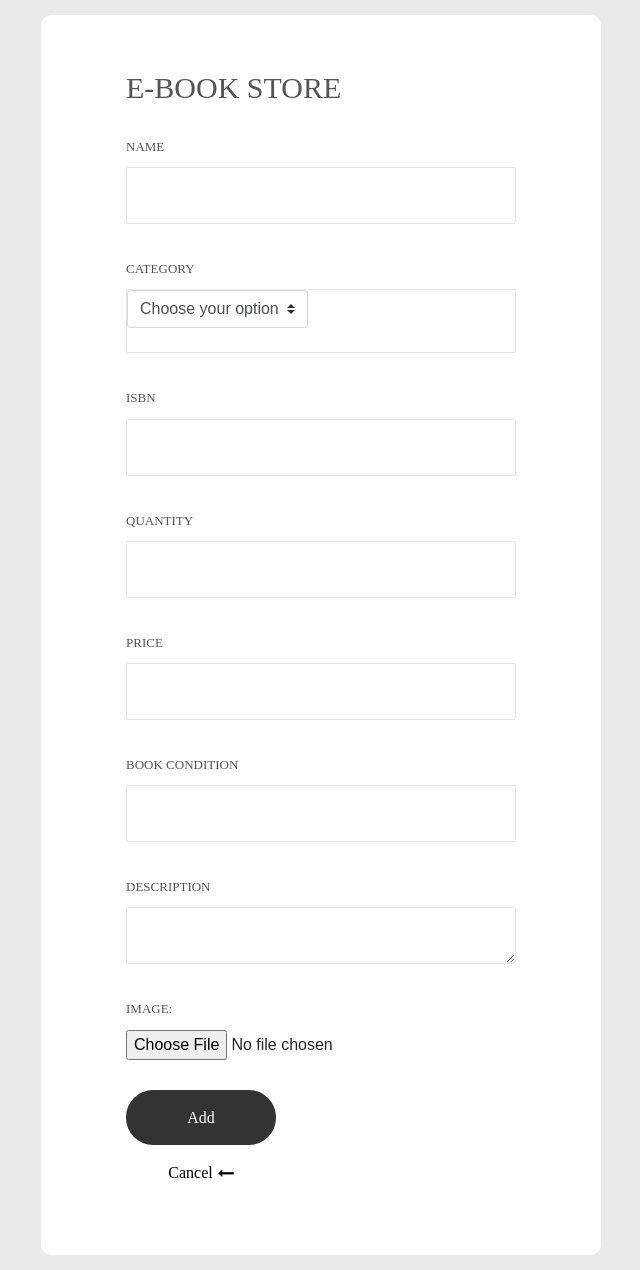
After one commit to gerges-hanna/BookStore, a PHP site: page /BookStore/FronEnd/addBook.php in a window 1280 px wide. The commit adds this page. Shown: the whole page, without its empty margins (319-959 px from the left). Run offline with PHP 8.4, Linux system fonts and the light colour scheme; some web fonts are replaced.

Commit message:
FrontEndFullConnect 3

```diff
--- a/FronEnd/Supp.php
+++ b/FronEnd/Supp.php
@@ -59,7 +59,7 @@
         <li>
 
             <?php
-                include_once 'C:/xampp/htdocs/BookStore/PagesController/CategoryController.php';
+                include_once '../PagesController/CategoryController.php';
                 $t=new CategoryController();
                 $t->ShowCategory();
             ?>
--- /dev/null
+++ b/FronEnd/addBook.php
@@ -0,0 +1,152 @@
+<?php
+
+if(isset($_GET['submit']))
+{
+    echo $_GET['name'];
+}
+?>
+
+
+<!DOCTYPE html>
+<html lang="en">
+<head>
+	<title>ADD Book</title>
+	<meta charset="UTF-8">
+	<meta name="viewport" content="width=device-width, initial-scale=1">
+<!--===============================================================================================-->
+	<link rel="icon" type="image/png" href="Login_v14/images/icons/favicon.ico"/>
+<!--===============================================================================================-->
+<link rel="stylesheet" type="text/css" href="Login_v14/vendor/bootstrap/css/bootstrap.min.css">
+<!--===============================================================================================-->
+	<link rel="stylesheet" type="text/css" href="Login_v14/fonts/font-awesome-4.7.0/css/font-awesome.min.css">
+<!--===============================================================================================-->
+	<link rel="stylesheet" type="text/css" href="Login_v14/fonts/Linearicons-Free-v1.0.0/icon-font.min.css">
+<!--===============================================================================================-->
+	<link rel="stylesheet" type="text/css" href="Login_v14/vendor/animate/animate.css">
+<!--===============================================================================================-->
+	<link rel="stylesheet" type="text/css" href="Login_v14/vendor/css-hamburgers/hamburgers.min.css">
+<!--===============================================================================================-->
+	<link rel="stylesheet" type="text/css" href="Login_v14/vendor/animsition/css/animsition.min.css">
+<!--===============================================================================================-->
+	<link rel="stylesheet" type="text/css" href="Login_v14/vendor/select2/select2.min.css">
+<!--===============================================================================================-->
+	<link rel="stylesheet" type="text/css" href="Login_v14/vendor/daterangepicker/daterangepicker.css">
+<!--===============================================================================================-->
+	<link rel="stylesheet" type="text/css" href="Login_v14/css/util.css">
+	<link rel="stylesheet" type="text/css" href="Login_v14/css/main.css">
+<!--===============================================================================================-->
+</head>
+<body>
+
+	<div class="limiter">
+		<div class="container-login100">
+			<div class="wrap-login100 p-l-85 p-r-85 p-t-55 p-b-55">
+                            <form class="login100-form validate-form flex-sb flex-w" method="GET" action="">
+					<span class="login100-form-title p-b-32">
+						E-Book Store
+					</span>
+
+					<span class="txt1 p-b-11">
+						Name
+					</span>
+					<div class="wrap-input100 validate-input m-b-36" data-validate = "Name is required">
+                                            <input type="text" id="textInput" class="input100" name="name" >
+						<span class="focus-input100"></span>
+					</div>
+
+
+					<span class="txt1 p-b-11">
+						Category
+					</span>
+                    <div class="wrap-input100 m-b-36" >
+                        <select class="browser-default custom-select mb-4" id="select" name="opt">
+						<option  disabled="" selected="">Choose your option</option>
+						<option value="op1">Option 1</option>
+						<option value="op1">Option 2</option>
+						<option value="op1">Option 3</option>
+					</select>
+				</div>
+
+
+					<span class="txt1 p-b-11" >
+						ISBN
+					</span>
+					<div class="wrap-input100 validate-input m-b-36" data-validate = "ISBN is required">
+						<input type="text" id="textInput" class="input100" >
+						<span class="focus-input100"></span>
+                                        </div>
+                                        <span class="txt1 p-b-11" >
+						QUANTITY
+					</span>
+					<div class="wrap-input100 validate-input m-b-36" data-validate = "Quantity is required">
+						<input type="text" id="textInput" class="input100" >
+						<span class="focus-input100"></span>
+					</div>
+					<span class="txt1 p-b-11">
+						Price
+					</span>
+					<div class="wrap-input100 validate-input m-b-36" data-validate = "Price is required">
+						<input type="text" id="textInput" class="input100">
+						<span class="focus-input100"></span>
+					 </div>
+
+					<span class="txt1 p-b-11">
+						Book condition
+					</span>
+					<div class="wrap-input100 validate-input m-b-36" data-validate ="Condition is required">
+						<input type="text" id="textInput" class="input100" >
+						<span class="focus-input100"></span>
+					</div>
+					 <span class="txt1 p-b-11">
+						Description
+					</span>
+					<div class="wrap-input100  m-b-36">
+						<textarea type="text" id="textarea" class="input100" ></textarea>
+						<span class="focus-input100"></span>
+					 </div>
+
+
+
+						<div class="custom-file" style="margin-bottom: 50px;">
+							<label for="myfile" class="txt1 p-b-11">IMAGE:</label>
+							<input type="file"  id="myfile" name="myfile"  >
+						</div>
+
+					<div class="container-login100-form-btn">
+                                            <input class="login100-form-btn" value="Add" name="submit" type="submit">
+
+
+					</div>
+
+				</form>
+				<div class="Reg-btn" >
+                                    <a class="Register-form-btn" href="Supp/Category1.php">
+						Cancel
+						<i class="fa fa-long-arrow-left m-l-5"></i>
+					</a>
+				</div>
+			</div>
+		</div>
+	</div>
+
+	<div id="dropDownSelect1"></div>
+
+<!--===============================================================================================-->
+	<script src="Login_v14/vendor/jquery/jquery-3.2.1.min.js"></script>
+<!--===============================================================================================-->
+	<script src="Login_v14/vendor/animsition/js/animsition.min.js"></script>
+<!--===============================================================================================-->
+	<script src="Login_v14/vendor/bootstrap/js/popper.js"></script>
+	<script src="Login_v14/vendor/bootstrap/js/bootstrap.min.js"></script>
+<!--===============================================================================================-->
+	<script src="Login_v14/vendor/select2/select2.min.js"></script>
+<!--===============================================================================================-->
+	<script src="Login_v14/vendor/daterangepicker/moment.min.js"></script>
+	<script src="Login_v14/vendor/daterangepicker/daterangepicker.js"></script>
+<!--===============================================================================================-->
+	<script src="Login_v14/vendor/countdowntime/countdowntime.js"></script>
+<!--===============================================================================================-->
+	<script src="Login_v14/js/main.js"></script>
+
+</body>
+</html>
--- a/FronEnd/index.php
+++ b/FronEnd/index.php
@@ -1,5 +1,5 @@
 <?php
-    require_once 'C:/xampp/htdocs/BookStore/PagesController/LoginCheck.php';
+    require_once '../PagesController/LoginCheck.php';
 ?>
 
 <!DOCTYPE html>
```
